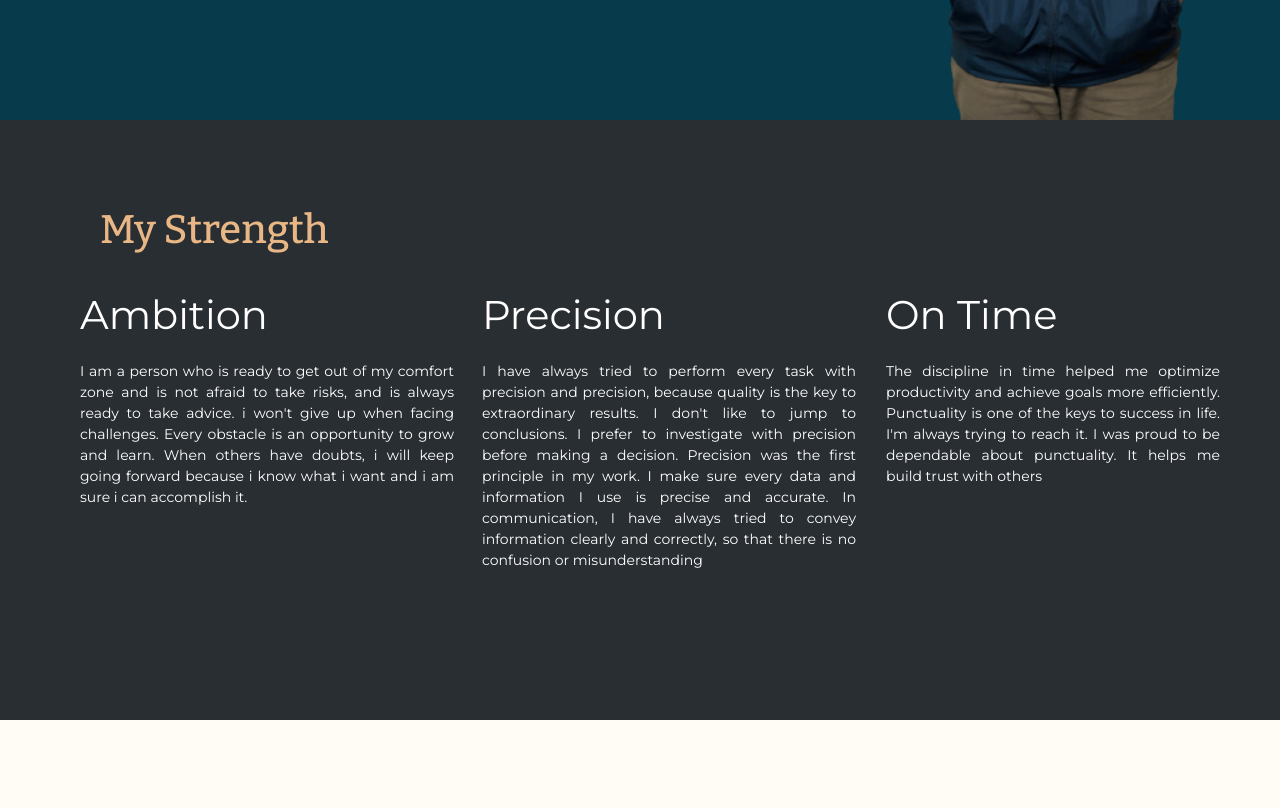
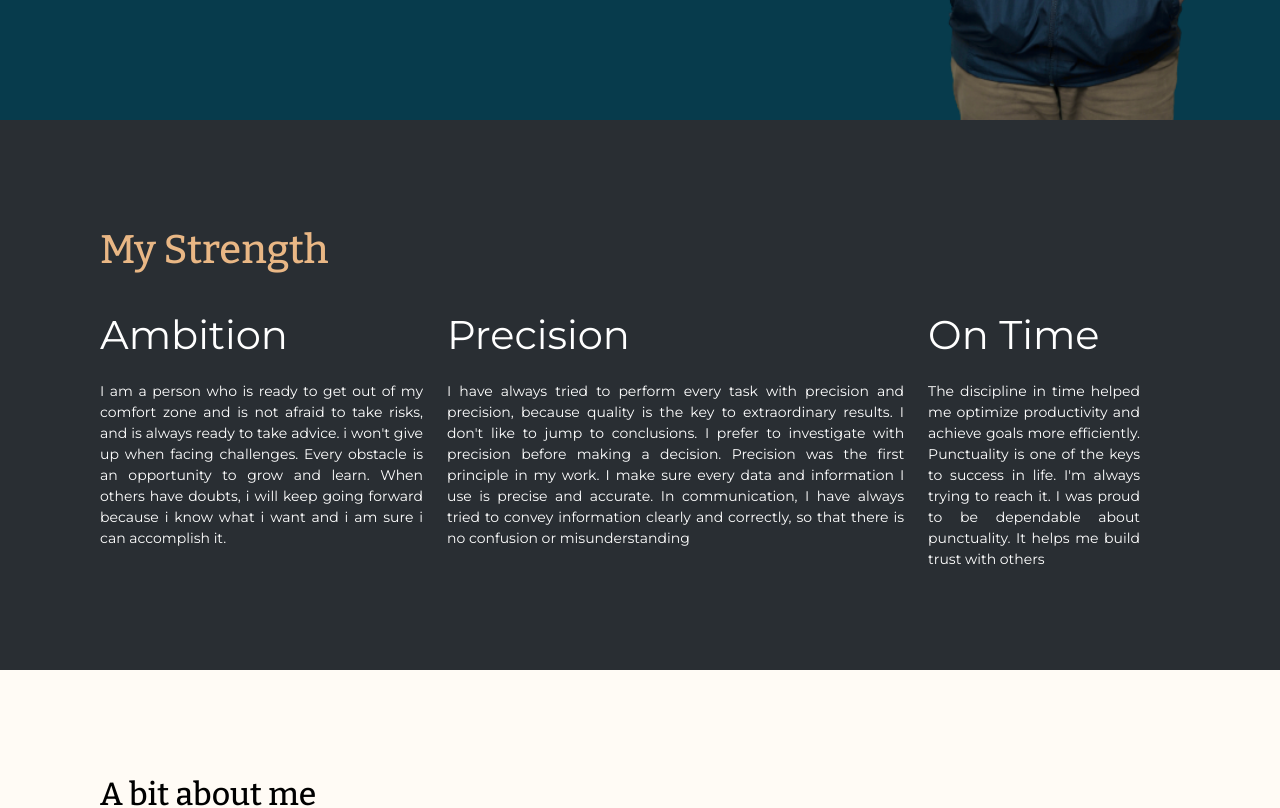
Before and after one commit to afdalmaulana/Portofolio, a React (Create React App) app in the folder porto/: page / in a window 1280 px wide. Shown: the part 660-1468 px from the top of the page. Built offline with nearby package versions, Linux system fonts and the light colour scheme.

Commit message:
fixing portfolio

```diff
--- a/porto/src/pageContent/components/AllProject.jsx
+++ b/porto/src/pageContent/components/AllProject.jsx
@@ -26,11 +26,14 @@ export default function AllProject() {
   return (
     <>
       <Box bgColor={"#FFFBF5"} px={"20px"}>
-        <Box px={"100px"}>
+        <Box
+          px={{ base: "30px", sm: "30px", lg: "100px" }}
+          py={{ base: "20px", sm: "20px", lg: "100px" }}
+        >
           <Text
             color={"black"}
             fontSize={{ sm: "24px", md: "48px", lg: "64px" }}
-            mt={"50px"}
+            mt={"24px"}
             fontFamily={"bitter"}
             id="project"
           >
--- a/porto/src/pageContent/components/MyEducation.jsx
+++ b/porto/src/pageContent/components/MyEducation.jsx
@@ -13,8 +13,8 @@ export default function MyEducation() {
       <Box
         bgColor={"#292e33"}
         id="education"
-        py={"60px"}
-        px={"100px"}
+        px={{ base: "30px", sm: "30px", lg: "100px" }}
+        py={{ base: "20px", sm: "20px", lg: "100px" }}
         maxW={"100%"}
         fontFamily={"montserrat"}
       >
@@ -65,7 +65,7 @@ export default function MyEducation() {
                   </Text>
                 </Stack>
               </Box>
-              <Box w={"100%"} mt={{ sm: "24px", lg: "0px" }}>
+              <Box w={"100%"} mt={{ base: "32px", sm: "24px", lg: "0px" }}>
                 <Text color={"#E9B785"} fontSize={"24px"} fontFamily={"bitter"}>
                   Bootcamp
                 </Text>
--- a/porto/src/pageContent/components/Project.jsx
+++ b/porto/src/pageContent/components/Project.jsx
@@ -51,7 +51,7 @@ export default function Project() {
                   <Box
                     position="absolute"
                     px={"2"}
-                    py={5}
+                    py={"4"}
                     align="justify"
                     color={"white"}
                     alignItems="center"
@@ -61,7 +61,7 @@ export default function Project() {
                     transition="opacity 0.3s ease-in-out"
                   >
                     <Stack>
-                      <Text fontSize={"15px"}>
+                      <Text fontSize={"12px"}>
                         This project is an example of a website for reading
                         articles or blogs. The reading of the articles contained
                         in this website is data originating from the Purwadhika
--- a/porto/src/pageContent/components/Project2.jsx
+++ b/porto/src/pageContent/components/Project2.jsx
@@ -50,7 +50,7 @@ export default function Project2() {
                   <Box
                     position="absolute"
                     px={"2"}
-                    py={5}
+                    py={"4"}
                     align="justify"
                     color={"white"}
                     alignItems="center"
@@ -60,7 +60,7 @@ export default function Project2() {
                     transition="opacity 0.3s ease-in-out"
                   >
                     <Stack>
-                      <Text fontSize={"15px"}>
+                      <Text fontSize={"12px"}>
                         This project is making absense for employee that can
                         clock in and clock out for work. Admin can set amount of
                         employee for month, if employee clock in but not clock
--- a/porto/src/pageContent/components/Project3.jsx
+++ b/porto/src/pageContent/components/Project3.jsx
@@ -48,7 +48,7 @@ export default function Project3() {
                   <Box
                     position="absolute"
                     px={"2"}
-                    py={5}
+                    py={"4"}
                     align="justify"
                     color={"white"}
                     alignItems="center"
@@ -58,7 +58,7 @@ export default function Project3() {
                     transition="opacity 0.3s ease-in-out"
                   >
                     <Stack>
-                      <Text fontSize={"15px"}>
+                      <Text fontSize={"12px"}>
                         This project is fundamental javascript making a
                         stopwatch
                       </Text>
--- a/porto/src/pageContent/components/Project4.jsx
+++ b/porto/src/pageContent/components/Project4.jsx
@@ -47,7 +47,7 @@ export default function Project4() {
                   <Box
                     position="absolute"
                     px={"2"}
-                    py={5}
+                    py={"4"}
                     align="justify"
                     color={"white"}
                     alignItems="center"
@@ -57,7 +57,6 @@ export default function Project4() {
                     transition="opacity 0.3s ease-in-out"
                   >
                     <Stack>
-                      <Text>Simple Calculator</Text>
                       <Text fontSize={"15px"}>
                         This project is fundamental javascript making a simple
                         calculator
--- a/porto/src/pageContent/components/Project6.jsx
+++ b/porto/src/pageContent/components/Project6.jsx
@@ -52,7 +52,7 @@ export default function Project6() {
                   <Box
                     position="absolute"
                     px={"2"}
-                    py={5}
+                    py={"4"}
                     align="justify"
                     color={"white"}
                     alignItems="center"
--- a/porto/src/pageContent/components/aboutMe.jsx
+++ b/porto/src/pageContent/components/aboutMe.jsx
@@ -20,7 +20,11 @@ export default function AboutMe() {
         bgColor={"#FFFBF5"}
         // h={{ base: "800px", md: "550px", lg: "750px", xl: "850px" }}
       >
-        <Box px={"100px"} py={"100px"} fontFamily={"montserrat"}>
+        <Box
+          px={{ base: "30px", sm: "30px", lg: "100px" }}
+          py={{ base: "20px", sm: "20px", lg: "100px" }}
+          fontFamily={"montserrat"}
+        >
           <Fade direction="up" cascade={true} triggerOnce={true}>
             <Text
               color={"black"}
--- a/porto/src/pageContent/components/motto.jsx
+++ b/porto/src/pageContent/components/motto.jsx
@@ -5,27 +5,34 @@ export default function Motto() {
     <>
       <Box
         bgColor={"#292e33"}
-        maxW={"100%"}
-        h={{ base: "", md: "600px", lg: "600px" }}
+        // bgColor={"red"}
+        // maxW={"100%"}
+        w={"100%"}
+        px={{ base: "30px", sm: "30px", lg: "100px" }}
+        py={{ base: "20px", sm: "20px", lg: "100px" }}
+        // h={{ base: "", md: "600px", lg: "600px" }}
         className="strength"
       >
         <Box>
           <Stack color={"#E9B785"}>
             <Text
-              ml={{ base: "30px", md: "40px", lg: "100px" }}
               fontSize={{ base: "16px", md: "24px", lg: "40px" }}
-              mt={{ base: "30px", md: "40px", lg: "80px" }}
               fontFamily={"bitter"}
             >
               My Strength
             </Text>
           </Stack>
-          <Flex className="kekuatan" justify={"space-around"}>
+          <Flex
+            className="kekuatan"
+            justify={"space-around"}
+            flexDirection={{ sm: "column", lg: "row" }}
+            gap={"24px"}
+          >
             <Box
-              w={{ sm: "150px", md: "800px", lg: "550px" }}
+              // w={{ sm: "150px", md: "800px", lg: "550px" }}
               color={"white"}
-              ml={{ base: "30px", md: "40px", lg: "80px" }}
-              mr={{ base: "30px", md: "80px", lg: "60px" }}
+              // ml={{ base: "30px", md: "40px", lg: "80px" }}
+              // mr={{ base: "30px", md: "80px", lg: "60px" }}
             >
               <Text
                 fontSize={{ base: "12px", md: "24px", lg: "40px" }}
@@ -50,9 +57,9 @@ export default function Motto() {
               </Text>
             </Box>
             <Box
-              w={{ sm: "150px", md: "800px", lg: "550px" }}
-              ml={{ base: "30px", md: "40px", lg: "-32px" }}
-              mr={{ base: "30px", md: "80px", lg: "0px" }}
+              // w={{ sm: "150px", md: "800px", lg: "550px" }}
+              // ml={{ base: "30px", md: "40px", lg: "-32px" }}
+              // mr={{ base: "30px", md: "80px", lg: "0px" }}
               mt={{ base: "10px", md: "20px", lg: "0px" }}
               color={"white"}
             >
@@ -81,9 +88,9 @@ export default function Motto() {
               </Text>
             </Box>
             <Box
-              w={{ sm: "150px", md: "800px", lg: "550px" }}
-              ml={{ base: "30px", md: "40px", lg: "30px" }}
-              mr={{ base: "30px", md: "80px", lg: "20px" }}
+              // w={{ sm: "150px", md: "800px", lg: "550px" }}
+              // ml={{ base: "30px", md: "40px", lg: "30px" }}
+              // mr={{ base: "30px", md: "80px", lg: "20px" }}
               mt={{ base: "10px", md: "20px", lg: "0px" }}
               color={"white"}
             >
```
